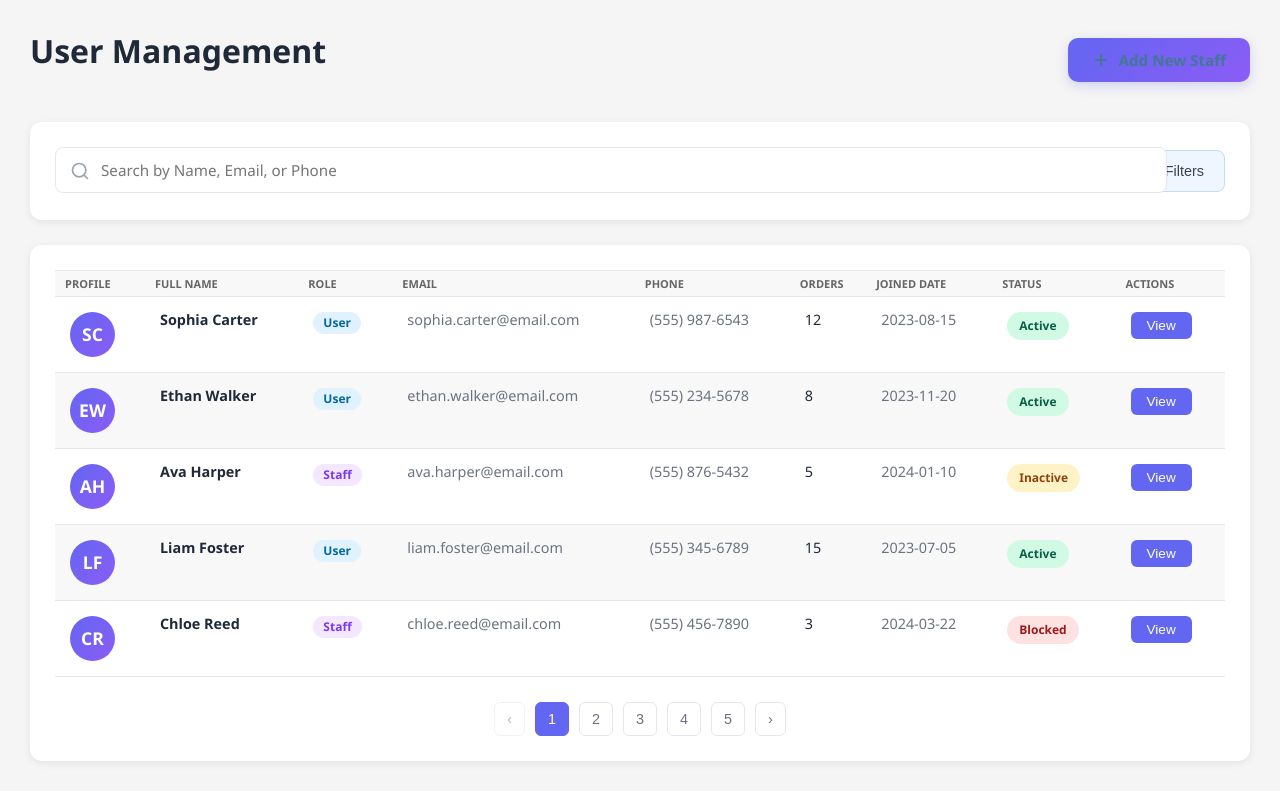
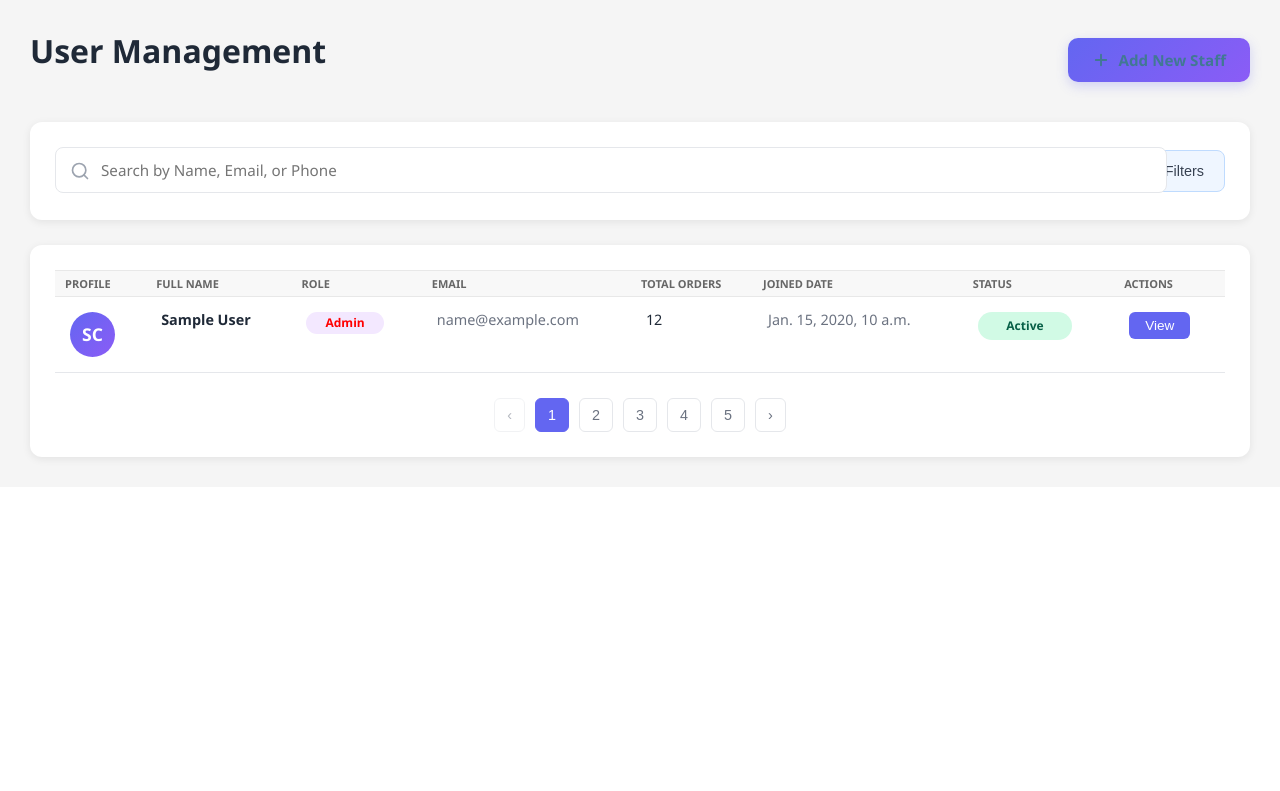
Before and after one commit to abhinavashokm/lookit-ecommerce-django, a Django app: page /admin/user_management/ in a window 1280 px wide. Shown: the part 366-1157 px from the top of the page. After the commit the page ends 829 px from the top, so only its background shows below. Run offline with Django 5.2, Linux system fonts and the light colour scheme; tables that the repository leaves empty hold one stand-in row (values such as "Sample post").

Commit message:
feat(staff): add dynamic data into admin's users list table

```diff
--- a/lookit/staff/static/staff/user/css/list.css
+++ b/lookit/staff/static/staff/user/css/list.css
@@ -411,6 +411,7 @@
        .role-badge {
            display: inline-flex;
            align-items: center;
+           justify-content: center;
            padding: 4px 10px;
            border-radius: 12px;
            font-size: 0.75rem;
@@ -422,11 +423,19 @@
        .role-badge.user {
            background: #e0f2fe;
            color: #0369a1;
+           min-width: 57.34px;
        }
 
        .role-badge.staff {
            background: #f3e8ff;
            color: #7c3aed;
+           min-width: 57.34px;
+       }
+
+        .role-badge.admin {
+           background: #f3e8ff;
+           color: #ff0000;
+           min-width: 57.34px;
        }
 
        .user-email {
@@ -447,11 +456,14 @@
        }
 
        .status-badge {
-           display: inline-block;
+           display: inline-flex;
+           justify-content: center;
+           align-items: center;
            padding: 6px 12px;
            border-radius: 20px;
            font-size: 0.75rem;
            font-weight: 600;
+           min-width: 70.69px;
        }
 
        .status-active {
--- a/lookit/staff/templates/staff/user/add_staff.html
+++ b/lookit/staff/templates/staff/user/add_staff.html
@@ -8,7 +8,7 @@
 <main class="main-content">
     <!-- Breadcrumbs -->
     <div class="breadcrumbs">
-        <a href="user_management.html">User Management</a>
+        <a href="{% url 'admin-user' %}">User Management</a>
         <span>/</span>
         <span>Add New Staff</span>
     </div>
--- a/lookit/staff/templates/staff/user/list.html
+++ b/lookit/staff/templates/staff/user/list.html
@@ -110,79 +110,51 @@
                     <th>Full Name</th>
                     <th>Role</th>
                     <th>Email</th>
-                    <th>Phone</th>
-                    <th>Orders</th>
+                    <th>Total Orders</th>
                     <th>Joined Date</th>
                     <th>Status</th>
                     <th>Actions</th>
                 </tr>
             </thead>
             <tbody>
+                {% for user in users %}
                 <tr>
                     <td>
                         <div class="profile-picture">SC</div>
                     </td>
-                    <td class="user-name">Sophia Carter</td>
-                    <td><span class="role-badge user">User</span></td>
-                    <td class="user-email">sophia.carter@email.com</td>
-                    <td class="user-phone">(555) 987-6543</td>
+                    <td class="user-name">{{ user.full_name }}</td>
+                    <td>
+                        {% if user.is_staff %}
+                        {% if user.is_superadmin %}
+                        <span class="role-badge admin">Admin</span>
+                        {% else %}
+                        <span class="role-badge staff">Staff</span>
+                        {% endif %}
+                        {% else %}
+                        <span class="role-badge user">User</span>
+                        {% endif %}
+
+                    </td>
+                    <td class="user-email">{{ user.email }}</td>
                     <td class="user-orders">12</td>
-                    <td class="user-date">2023-08-15</td>
-                    <td><span class="status-badge status-active">Active</span></td>
-                    <td><a href="{% url 'admin-view-user' %}"><button class="btn-view" >View</button></a></td>
+                    <td class="user-date">{{ user.created_at }}</td>
+                    <td>
+                        {%if user.is_active %}
+                        <span class="status-badge status-active">Active</span>
+                        {% else %}
+                        <span class="status-badge status-blocked">Blocked</span>
+                        {% endif %}
+                    </td>
+                    <td>
+                        {% if user.is_staff %}
+                        <a href="{% url 'admin-view-staff' user.id %}"><button class="btn-view">View</button></a>
+                        {% else %}
+                        <a href="{% url 'admin-view-user' user.id %}"><button class="btn-view">View</button></a>
+                        {% endif %}
+                    </td>
                 </tr>
-                <tr>
-                    <td>
-                        <div class="profile-picture">EW</div>
-                    </td>
-                    <td class="user-name">Ethan Walker</td>
-                    <td><span class="role-badge user">User</span></td>
-                    <td class="user-email">ethan.walker@email.com</td>
-                    <td class="user-phone">(555) 234-5678</td>
-                    <td class="user-orders">8</td>
-                    <td class="user-date">2023-11-20</td>
-                    <td><span class="status-badge status-active">Active</span></td>
-                    <td><a href="{% url 'admin-view-staff' %}"><button class="btn-view" >View</button></a></td>
-                </tr>
-                <tr>
-                    <td>
-                        <div class="profile-picture">AH</div>
-                    </td>
-                    <td class="user-name">Ava Harper</td>
-                    <td><span class="role-badge staff">Staff</span></td>
-                    <td class="user-email">ava.harper@email.com</td>
-                    <td class="user-phone">(555) 876-5432</td>
-                    <td class="user-orders">5</td>
-                    <td class="user-date">2024-01-10</td>
-                    <td><span class="status-badge status-inactive">Inactive</span></td>
-                    <td><button class="btn-view" onclick="viewUser(3)">View</button></td>
-                </tr>
-                <tr>
-                    <td>
-                        <div class="profile-picture">LF</div>
-                    </td>
-                    <td class="user-name">Liam Foster</td>
-                    <td><span class="role-badge user">User</span></td>
-                    <td class="user-email">liam.foster@email.com</td>
-                    <td class="user-phone">(555) 345-6789</td>
-                    <td class="user-orders">15</td>
-                    <td class="user-date">2023-07-05</td>
-                    <td><span class="status-badge status-active">Active</span></td>
-                    <td><button class="btn-view" onclick="viewUser(4)">View</button></td>
-                </tr>
-                <tr>
-                    <td>
-                        <div class="profile-picture">CR</div>
-                    </td>
-                    <td class="user-name">Chloe Reed</td>
-                    <td><span class="role-badge staff">Staff</span></td>
-                    <td class="user-email">chloe.reed@email.com</td>
-                    <td class="user-phone">(555) 456-7890</td>
-                    <td class="user-orders">3</td>
-                    <td class="user-date">2024-03-22</td>
-                    <td><span class="status-badge status-blocked">Blocked</span></td>
-                    <td><button class="btn-view" onclick="viewUser(5)">View</button></td>
-                </tr>
+                {% endfor %}
+
             </tbody>
         </table>
 
@@ -197,6 +169,7 @@
             <button class="pagination-btn">›</button>
         </div>
     </div>
+
 </main>
 {% endblock %}
 
--- a/lookit/staff/templates/staff/user/view_staff.html
+++ b/lookit/staff/templates/staff/user/view_staff.html
@@ -9,7 +9,7 @@
 <main class="main-content">
     <!-- Breadcrumbs -->
     <div class="breadcrumbs">
-        <a href="user_management.html">User Management</a>
+        <a href="{% url 'admin-user' %}">User Management</a>
         <span>/</span>
         <span>Staff Details</span>
     </div>
@@ -18,7 +18,7 @@
     <div class="staff-header">
         <div class="staff-avatar">👤</div>
         <div class="staff-info">
-            <h1 class="staff-name">Ava Harper</h1>
+            <h1 class="staff-name">{{ staff.full_name }}</h1>
             <div class="badges-container">
                 <span class="status-badge">Active</span>
                 <span class="role-badge">Staff</span>
--- a/lookit/staff/templates/staff/user/view_user.html
+++ b/lookit/staff/templates/staff/user/view_user.html
@@ -9,9 +9,9 @@
 <main class="main-content">
     <!-- Breadcrumbs -->
     <div class="breadcrumbs">
-        <a href="user_management.html">User Management</a>
+        <a href="{% url 'admin-user' %}">User Management</a>
         <span>/</span>
-        <span>Ethan Walker</span>
+        <span>{{ user.full_name }}</span>
     </div>
 
     <!-- User Header -->
--- a/lookit/staff/urls.py
+++ b/lookit/staff/urls.py
@@ -16,8 +16,8 @@ urlpatterns = [
     path("", admin_dashboard, name="admin-dashboard"),
     path("logout/", admin_logout, name="admin-logout"),
     path("user_management/", admin_user_management, name="admin-user"),
-    path("view-user/", admin_view_user, name="admin-view-user"),
+    path("view-user/<user_id>", admin_view_user, name="admin-view-user"),
     path("edit-user", admin_edit_user, name="admin-edit-user"),
     path("add-staff/", admin_add_staff, name="admin-add-staff"),
-    path("view-staff", admin_view_staff, name="admin-view-staff")
+    path("view-staff/<staff_id>", admin_view_staff, name="admin-view-staff")
 ]
--- a/lookit/staff/views.py
+++ b/lookit/staff/views.py
@@ -2,6 +2,7 @@ from django.shortcuts import render, redirect
 from django.contrib.auth import login, authenticate, logout
 from django.contrib import messages
 from django.contrib.auth.decorators import user_passes_test
+from user.models import User
 
 
 # custom decorator
@@ -52,11 +53,13 @@ def admin_logout(request):
 
 
 def admin_user_management(request):
-    return render(request, "staff/user/list.html")
+    user_list = User.objects.all()
+    return render(request, "staff/user/list.html",{'users': user_list})
 
 
-def admin_view_user(request):
-    return render(request, "staff/user/view_user.html")
+def admin_view_user(request, user_id):
+    user_data = User.objects.get(id=user_id)
+    return render(request, "staff/user/view_user.html", {"user":user_data})
 
 def admin_edit_user(request):
     return render(request, "staff/user/edit.html")
@@ -64,5 +67,6 @@ def admin_edit_user(request):
 def admin_add_staff(request):
     return render(request, "staff/user/add_staff.html")
 
-def admin_view_staff(request):
-    return render(request, "staff/user/view_staff.html")
+def admin_view_staff(request, staff_id):
+    staff_data = User.objects.get(id=staff_id)
+    return render(request, "staff/user/view_staff.html",{"staff":staff_data})
--- a/lookit/user/models.py
+++ b/lookit/user/models.py
@@ -50,6 +50,7 @@ class User(AbstractUser):
     is_superadmin = models.BooleanField(default=False) #only a single super admin
 
     status = models.CharField(max_length=10, default="Active")
+    created_at = models.DateTimeField(auto_now_add=True)
     updated_at = models.DateField(auto_now=True)
 
     #Use email as the unique identifier for login instead of username.
@@ -60,6 +61,9 @@ class User(AbstractUser):
 
     #set custom user manager, becuase we are using email for authentication
     objects = UserManager()
+
+    class Meta:
+        ordering = ['-created_at']
 
     def save(self, *args, **kwargs):
         if not self.referral_code:
```
Also changed, not shown: lookit/user/migrations/0004_alter_user_options_user_created_at.py (added).
